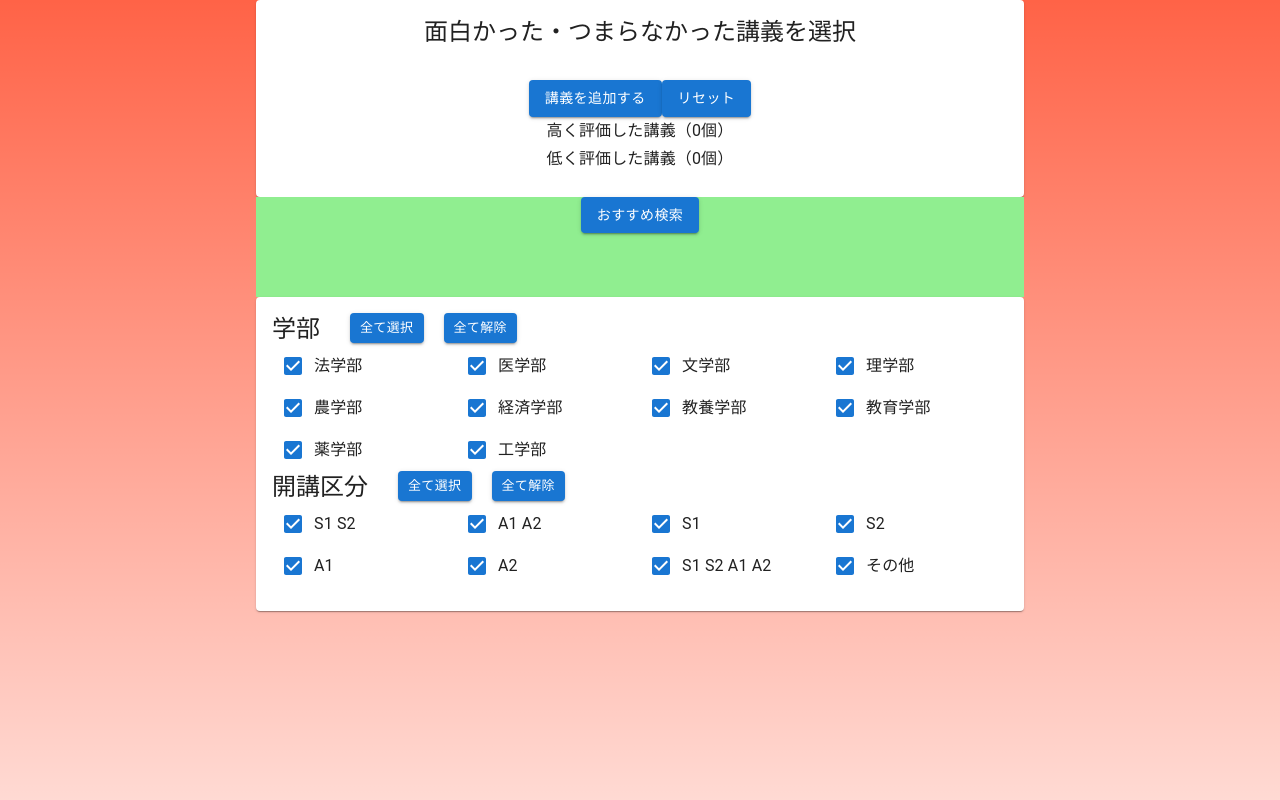
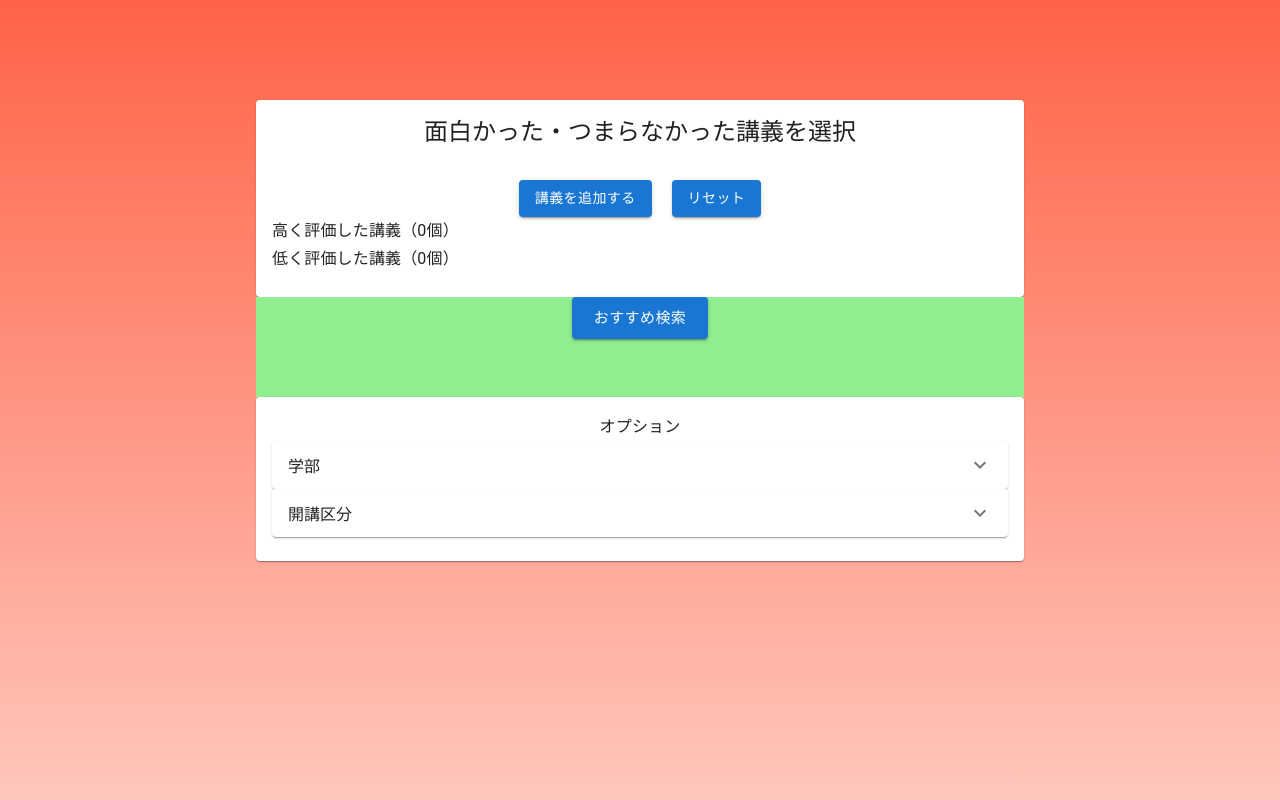
Before and after one commit to hiraking/lecture-recommender, a Next.js app: page /test in a window 1280 px wide. Shown: the top 800 px of the page. Built offline with nearby package versions, Linux system fonts and the light colour scheme.

Commit message:
change designs

```diff
--- a/src/components/lectureChip/index.jsx
+++ b/src/components/lectureChip/index.jsx
@@ -1,6 +1,6 @@
 const { Grid, Typography, IconButton } = require("@mui/material");
 import CancelIcon from "@mui/icons-material/Cancel";
-import { useCallback, useContext, useMemo } from "react";
+import { useCallback, useMemo } from "react";
 
 export const LectureChip = (props) => {
   const { id, title, lecturer, removeLecture } = props;
@@ -24,8 +24,10 @@ export const LectureChip = (props) => {
     <div
       style={{
         display: "flex",
-        backgroundColor: "#164152",
-        width: "100%",
+        backgroundColor: "beige",
+        width: "80%",
+        margin: "5px auto",
+        minWidth: "300px",
         paddingLeft: "20px",
         paddingRight: "5px",
         borderRadius: "20px",
--- a/src/components/lectureOptions/index.jsx
+++ b/src/components/lectureOptions/index.jsx
@@ -14,13 +14,17 @@ export const LectureOptions = (props) => {
     <Card>
       <CardHeader title={"面白かった・つまらなかった講義を選択"} />
       <CardContent>
-        <Button onClick={props.openModal} variant="contained">
+        <Button
+          onClick={props.openModal}
+          variant="contained"
+          sx={{ marginRight: "20px" }}
+        >
           講義を追加する
         </Button>
         <Button onClick={tastes.resetTastes} variant="contained">
           リセット
         </Button>
-        <Typography variant="subtitle1">
+        <Typography variant="subtitle1" sx={{ textAlign: "left" }}>
           高く評価した講義（{tastes.favorites.length}個）
         </Typography>
         {tastes.favorites.length > 0 ? (
@@ -38,7 +42,7 @@ export const LectureOptions = (props) => {
             })}
           </Stack>
         ) : null}
-        <Typography variant="subtitle1">
+        <Typography variant="subtitle1" sx={{ textAlign: "left" }}>
           低く評価した講義（{tastes.unfavorites.length}個）
         </Typography>
         {tastes.unfavorites.length > 0 ? (
--- a/src/components/modal/index.jsx
+++ b/src/components/modal/index.jsx
@@ -57,7 +57,12 @@ export const SearchModal = (props) => {
           />
         </>
       ) : null}
-      <Button onClick={modal.closeModal}>close</Button>
+      <Button
+        onClick={modal.closeModal}
+        sx={{ position: "absolute", bottom: "10px", right: "40px" }}
+      >
+        CLOSE
+      </Button>
     </Modal>
   );
 };
--- a/src/components/otherOptions/index.jsx
+++ b/src/components/otherOptions/index.jsx
@@ -1,4 +1,7 @@
 import {
+  Accordion,
+  AccordionDetails,
+  AccordionSummary,
   Button,
   Checkbox,
   FormControlLabel,
@@ -8,6 +11,7 @@ import {
 import { Box } from "@mui/system";
 import { useCallback } from "react";
 import { FACULTIES, SEMESTERS } from "src/utils/consts";
+import ExpandMoreIcon from "@mui/icons-material/ExpandMore";
 
 export const FacultyOptions = (props) => {
   const { faculties, setFaculties } = props.tastes;
@@ -38,10 +42,11 @@ export const FacultyOptions = (props) => {
 
   return (
     <div>
-      <Box sx={{ display: "flex" }}>
-        <Typography variant="h5" sx={{ marginRight: "30px" }}>
+      <Accordion>
+        <AccordionSummary expandIcon={<ExpandMoreIcon />}>
           学部
-        </Typography>
+        </AccordionSummary>
+        <AccordionDetails>
           <div>
             <Button
               variant="contained"
@@ -55,7 +60,6 @@ export const FacultyOptions = (props) => {
               全て解除
             </Button>
           </div>
-      </Box>
 
           <Box>
             <FormGroup
@@ -79,6 +83,8 @@ export const FacultyOptions = (props) => {
               })}
             </FormGroup>
           </Box>
+        </AccordionDetails>
+      </Accordion>
     </div>
   );
 };
@@ -112,10 +118,11 @@ export const SemesterOptions = (props) => {
 
   return (
     <div>
-      <Box sx={{ display: "flex" }}>
-        <Typography variant="h5" sx={{ marginRight: "30px" }}>
+      <Accordion>
+        <AccordionSummary expandIcon={<ExpandMoreIcon />}>
           開講区分
-        </Typography>
+        </AccordionSummary>
+        <AccordionDetails>
           <div>
             <Button
               variant="contained"
@@ -129,7 +136,6 @@ export const SemesterOptions = (props) => {
               全て解除
             </Button>
           </div>
-      </Box>
 
           <Box>
             <FormGroup
@@ -153,6 +159,8 @@ export const SemesterOptions = (props) => {
               })}
             </FormGroup>
           </Box>
+        </AccordionDetails>
+      </Accordion>
     </div>
   );
 };
--- a/src/hooks/useSearch.jsx
+++ b/src/hooks/useSearch.jsx
@@ -30,15 +30,13 @@ export const useSearch = () => {
           setNoHit(true);
           setTimeout(() => setNoHit(false), 3000);
         }
-        if (isLoading) {
-          console.log("loading now!!!");
-        }
         setIsLoading(false);
       });
-  }, [faculty, query, isLoading]);
+  }, [faculty, query]);
 
   const fetcherPagination = useCallback(
     (optPage) => {
+      setIsLoading(true);
       setPage(optPage);
       axios
         .post(URL + "/search", {
@@ -49,10 +47,12 @@ export const useSearch = () => {
         .then((res) => {
           console.log(res.data);
           setLectures(res.data.lectures);
+          setIsLoading(false);
         });
     },
     [faculty, queryCache]
   );
+
   return {
     hits,
     setHits,
--- a/src/pages/test.jsx
+++ b/src/pages/test.jsx
@@ -1,4 +1,10 @@
-import { Button, Card, CardContent } from "@mui/material";
+import {
+  Button,
+  Card,
+  CardContent,
+  CardHeader,
+  Typography,
+} from "@mui/material";
 import { Box } from "@mui/system";
 import Head from "next/head";
 import { useCallback } from "react";
@@ -14,6 +20,11 @@ const Test = () => {
   const fetcher = tastes.fetcher;
   const executeRecommend = useCallback(() => fetcher(1), [fetcher]);
 
+  const validateOption = useCallback(() => {
+    if (!tastes.semesters.size) return false;
+    // fetcherやhitsをsearchと共有したい
+  });
+
   return (
     <>
       <Head>
@@ -24,19 +35,20 @@ const Test = () => {
           height: "1050px",
           textAlign: "center",
           width: "60%",
-          margin: "0 auto",
+          margin: "100px auto",
         }}
       >
         <SearchModal modal={modal} tastes={tastes} />
         <LectureOptions tastes={tastes} openModal={modal.openModal} />
 
         <Box sx={{ height: "100px", backgroundColor: "lightgreen" }}>
-          <Button onClick={executeRecommend} variant="contained">
+          <Button onClick={executeRecommend} variant="contained" size="large">
             おすすめ検索
           </Button>
         </Box>
         <Card>
           <CardContent className={modal.modalIsOpen ? "disabled_input" : ""}>
+            <Typography variant="subtitle1">オプション</Typography>
             <FacultyOptions tastes={tastes} />
             <SemesterOptions tastes={tastes} />
           </CardContent>
```
Lines whose indentation alone changed are shown as unchanged.
